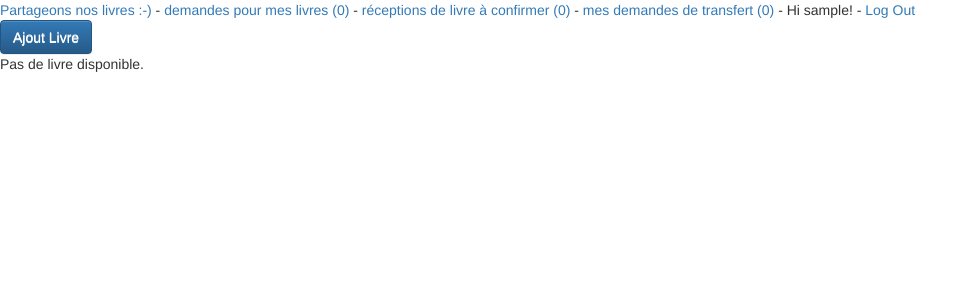
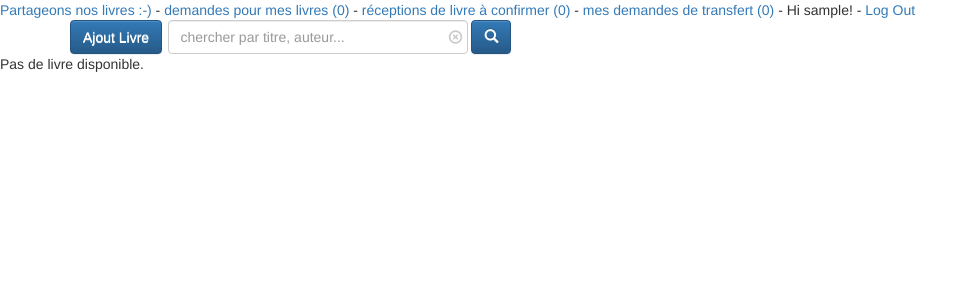
Before and after one commit to ngandriau/livrepartage, a Django app: page /livres/ in a window 1280 px wide. Shown: the top 300 px of the page, without its empty margins (0-977 px from the left). Run offline with Django 4.2, Linux system fonts and the light colour scheme; the visitor is signed in with stand-in values (Sample User, id 1); data that the repository does not hold is empty; some libraries are stand-ins or nearby versions.

Commit message:
ajout d'une recherche simple de livres sur titre ou auteur

```diff
--- a/livres/admin.py
+++ b/livres/admin.py
@@ -8,6 +8,7 @@ from .models import UserProfile
 
 # Extension du model d'User pour avoir au moins une 'ville' en plus
 # cf https://docs.djangoproject.com/en/4.0/topics/auth/customizing/
+# https://www.csestack.org/django-default-user-model-fields/
 # which acts a bit like a singleton
 class UserProfileInline(admin.StackedInline):
     model = UserProfile
--- a/livres/templates/livres/index.html
+++ b/livres/templates/livres/index.html
@@ -10,11 +10,52 @@
 {% endblock header %}
 
 {% block content %}
-    <form action="{% url 'livres:reqnouvlivre' %}" method="get">
-        <button class="btn btn-primary btn-default" type="submit">Ajout Livre</button>
-    </form>
+    <style media="screen">
+
+        {#  Specific to the search box  #}
+        #searchinput {
+            width: 300px;
+        }
+
+        #searchclear {
+            position: absolute;
+            right: 5px;
+            top: 0;
+            bottom: 0;
+            height: 14px;
+            margin: auto;
+            font-size: 14px;
+            cursor: pointer;
+            color: #ccc;
+        }
+    </style>
+
+    <div class="container">
+
+        <div class="row height d-flex justify-content-center align-items-center">
+            <div class="col-md-1">
+                <form action="{% url 'livres:reqnouvlivre' %}" method="get">
+                    <button class="btn btn-primary btn-default" type="submit">Ajout Livre</button>
+                </form>
+            </div>
+            <div class="col-md-8">
+                <form action="{% url 'livres:index' %}" method="post" id="searchform">
+                    {% csrf_token %}
+                    {#  search built based on https://stackoverflow.com/questions/20062218/how-do-i-clear-a-search-box-with-an-x-in-bootstrap-3              #}
+                    <div class="search"><i class="fa fa-search"></i>
+                        <div class="btn-group">
+                            <input id="searchinput" name="searchinput" type="search" class="form-control"
+                                   placeholder="chercher par titre, auteur...">
+                            <span id="searchclear" class="glyphicon glyphicon-remove-circle"></span>
+                        </div>
+                        <button id="searchbutton" class="btn btn-primary">
+                            <span class="glyphicon glyphicon-search" aria-hidden="true"></span></button>
+                    </div>
+            </div>
+        </div>
+    </div>
+
     {% if latest_created_livre_list %}
-        Les livres les plus r&eacute;cents dans le syst&egrave;me. Bient&ocirc;t la recherche sera disponible :-)
         <table class="table table-striped table-hover">
             <tr>
                 <th scope="col">Titre</th>
@@ -92,12 +133,24 @@
 {% endblock content %}
 
 {% block footer_scripts %}
+    <script type="text/javascript">
+    $("#searchclear").click(function(){
+        $("#searchinput").val('');
+    });
+
+    $("#searchbutton").click(function(){
+        $("#searchform").submit();
+    });
+
     {% if showNewLivreCode %}
-        <script type="text/javascript">
     $(window).load(function(){
         $('#myModal').modal('show');
     });
 
-        </script>
     {% endif %}
+
+
+
+
+    </script>
 {% endblock %}
--- a/livres/views.py
+++ b/livres/views.py
@@ -6,19 +6,25 @@ from django.urls import reverse
 from django.utils import dateparse
 from django.utils import timezone
 from django.views import generic
+from django.db.models import Q
 
 from .models import Livre, Transfert
 
 
 @login_required()
 def index_view(request):
-    latest_created_livre_list = Livre.objects.order_by('-creation_date')[:25]
+    if 'searchinput' in request.POST.keys():
+        search_input = request.POST['searchinput']
+        latest_created_livre_list = Livre.objects.filter(Q(titre_text__contains=search_input) |Q(auteur_text__contains=search_input) ).order_by('-creation_date')[:25]
+    else:
+        latest_created_livre_list = Livre.objects.order_by('-creation_date')[:25]
+
     # clef = livre, value= transfert
     livres_avec_transfert_actif_pour_user = {}
     for l in latest_created_livre_list:
         transfert = Transfert.objects.filter(livre=l, demandeur=request.user, transfert_status__in=[
-                                                                    Transfert.TransfertStatus.INITIALISE,
-                                                                    Transfert.TransfertStatus.OKPOSSESSEUR])
+            Transfert.TransfertStatus.INITIALISE,
+            Transfert.TransfertStatus.OKPOSSESSEUR])
         if (transfert):
             livres_avec_transfert_actif_pour_user[l] = transfert
 
```
